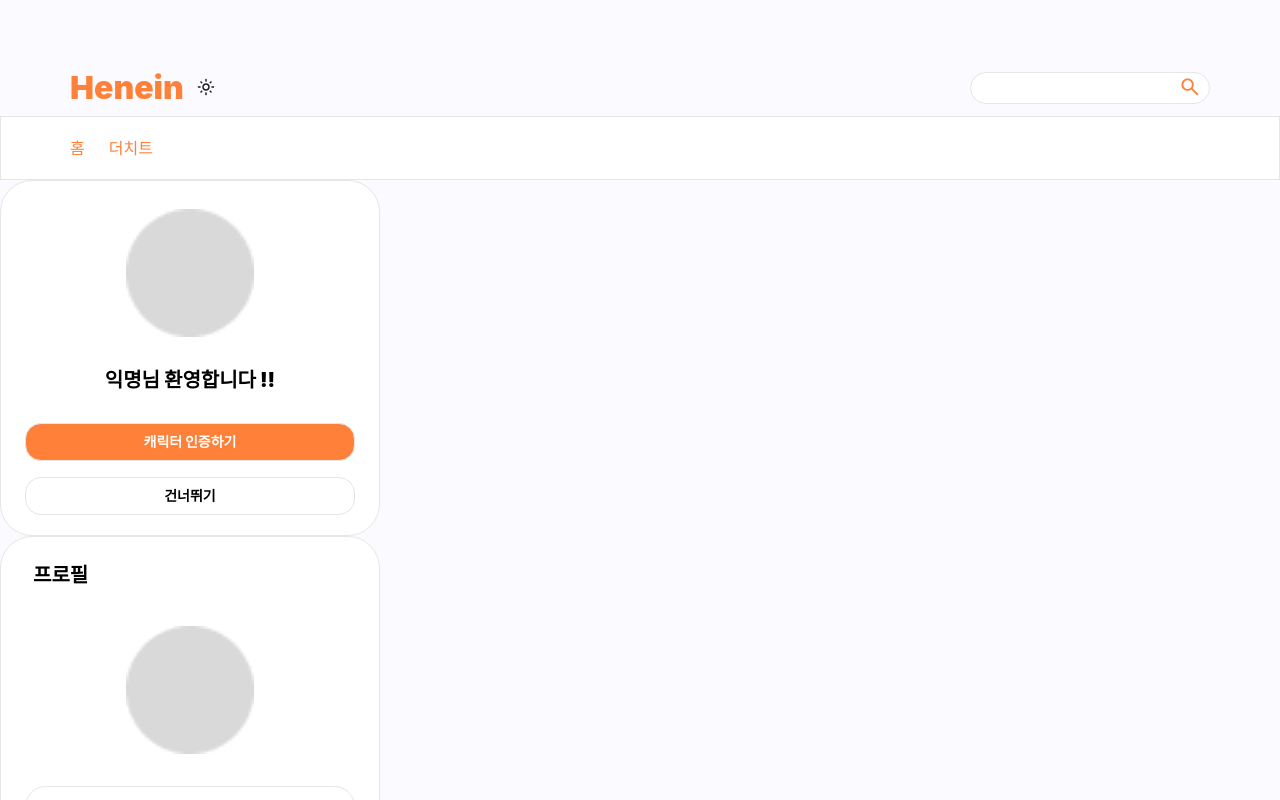
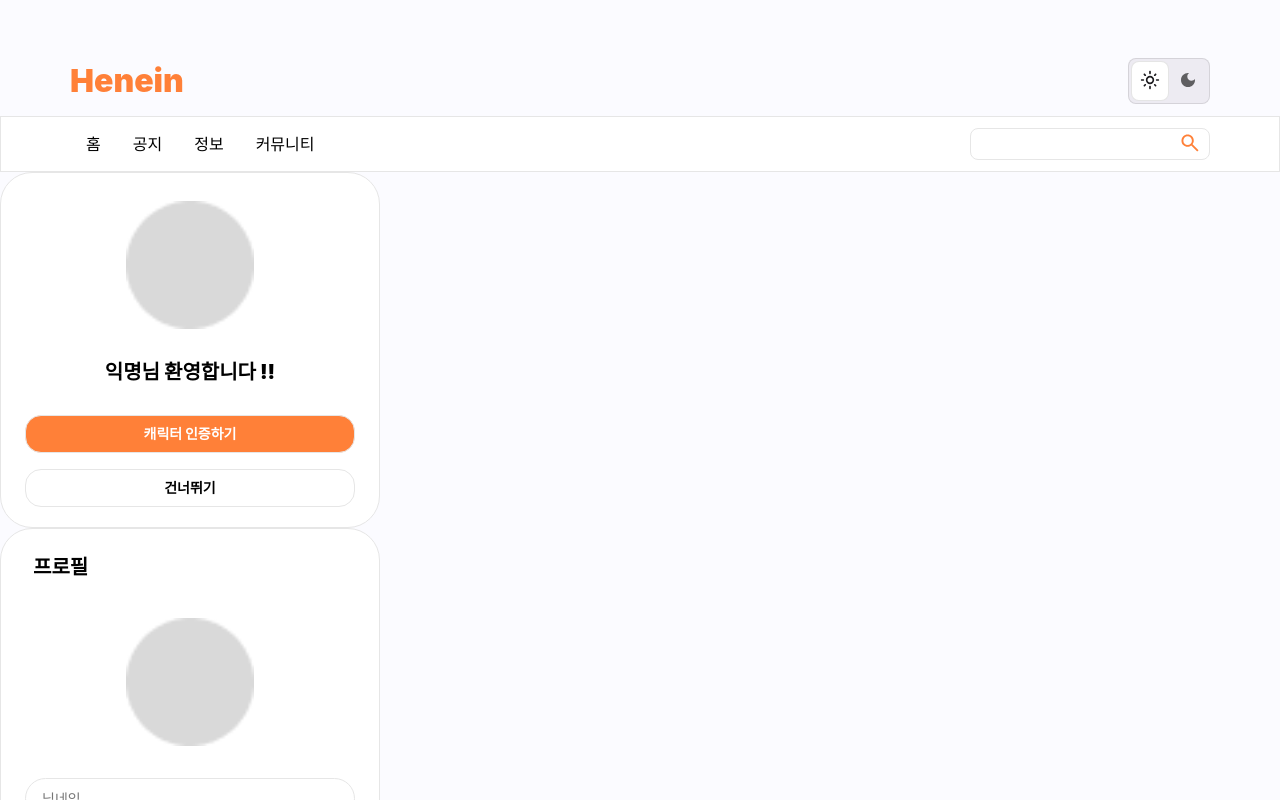
Before and after one commit to henein/mamudae, a Next.js app in the folder apps/: page /test in a window 1280 px wide. Shown: the top 800 px of the page. Built offline with nearby package versions, Linux system fonts and the light colour scheme; a web font is replaced by a local one.

Commit message:
header, mainPage ui변경사항 반영 #5, #6

```diff
--- a/apps/src/component/Header.tsx
+++ b/apps/src/component/Header.tsx
@@ -18,19 +18,48 @@ const Header = () => {
     <Layout>
       <LayoutTop>
         <TitleBox>
-          <SetDisplay>
+          <SetContent>
             <Link href='/'>
               <Title>Henein</Title>
             </Link>
             <DarkModeBtn onClick={() => dispatch(toggleDarkMode())}>
-              <Image
-                src='/headerCompoImages/light_mode.svg'
-                width='18'
-                height='18'
-                alt='light_mode'
-              />
+              <LightImg darkModeState={darkModeState}>
+                <Image
+                  src='/headerCompoImages/light_mode.svg'
+                  width='20'
+                  height='20'
+                  alt='light_mode'
+                />
+              </LightImg>
+              <DarkImg darkModeState={darkModeState}>
+                <Image
+                  src='/headerCompoImages/dark_mode.svg'
+                  width='20'
+                  height='20'
+                  alt='dark_mode'
+                />
+              </DarkImg>
             </DarkModeBtn>
-          </SetDisplay>
+          </SetContent>
+        </TitleBox>
+      </LayoutTop>
+
+      <LayoutBottom>
+        <SetContent>
+          <NavList>
+            <Link href='/'>
+              <Listdiv>홈</Listdiv>
+            </Link>
+            <Link href='/'>
+              <Listdiv>공지</Listdiv>
+            </Link>
+            <Link href='/'>
+              <Listdiv>정보</Listdiv>
+            </Link>
+            <Link href='/'>
+              <Listdiv>커뮤니티</Listdiv>
+            </Link>
+          </NavList>
           <InputBox>
             <InlineInput></InlineInput>
             <SubmitBtn>
@@ -42,14 +71,7 @@ const Header = () => {
               />
             </SubmitBtn>
           </InputBox>
-        </TitleBox>
-      </LayoutTop>
-
-      <LayoutBottom>
-        <NavList>
-          <Link href='/'>홈</Link>
-          <Link href='/'>더치트</Link>
-        </NavList>
+        </SetContent>
       </LayoutBottom>
     </Layout>
   );
@@ -59,12 +81,6 @@ export default Header;
 const Layout = styled.div`
   display: flex;
   flex-direction: column;
-  height: 180px;
-  a {
-    text-decoration: none;
-    color: ${customColor.orange};
-    margin: 0px, 10px;
-  }
 `;
 const LayoutTop = styled.div`
   display: flex;
@@ -80,20 +96,69 @@ const TitleBox = styled.div`
   width: 1140px;
   margin: 0 auto;
 `;
-const SetDisplay = styled.div`
+const SetContent = styled.div`
   display: flex;
-  gap: 10px;
+  justify-content: space-between;
   align-items: center;
+  width: 1140px;
 `;
 const Title = styled.h1`
   font-size: 32px;
   font-weight: 900;
+  color: ${customColor.orange};
+`;
+const DarkModeBtn = styled.button`
+  display: flex;
+  padding: 2px;
+  background-color: ${customColor.boardHeaderGray};
+  border: 1px solid ${customColor.borderColor};
+  border-radius: 8px;
+  &:hover {
+    cursor: pointer;
+  }
+`;
+const LightImg = styled.div<{ darkModeState: boolean }>`
+  padding: 8px;
+  border-radius: 8px;
+  background-color: ${({ darkModeState }) =>
+    darkModeState ? "none" : customColor.white};
+  border: ${({ darkModeState }) =>
+    darkModeState
+      ? `1px solid ${customColor.boardHeaderGray}`
+      : `1px solid ${customColor.borderColor}`};
+`;
+const DarkImg = styled.div<{ darkModeState: boolean }>`
+  padding: 8px;
+  border-radius: 8px;
+  background-color: ${({ darkModeState }) =>
+    darkModeState ? customColor.white : "none"};
+  border: ${({ darkModeState }) =>
+    darkModeState
+      ? `1px solid ${customColor.borderColor}`
+      : `1px solid ${customColor.boardHeaderGray}`};
+`;
+const LayoutBottom = styled.div`
+  display: flex;
+  justify-content: center;
+  height: 56px;
+  z-index: 999;
+  border: 1px solid ${customColor.whiteGray};
+  background-color: ${customColor.white};
+`;
+const NavList = styled.div`
+  display: flex;
+  align-items: center;
+`;
+const Listdiv = styled.div`
+  text-decoration: none;
+  color: ${customColor.black};
+  padding: 18.5px 16px;
 `;
 const InputBox = styled.form`
-  background-color: white;
+  background-color: ${customColor.white};
   width: 240px;
   height: 32px;
-  border-radius: 40px;
+  border-radius: 8px;
   border: none;
   display: flex;
   justify-content: center;
@@ -101,7 +166,7 @@ const InputBox = styled.form`
   border: 1px solid ${customColor.whiteGray};
 `;
 const InlineInput = styled.input`
-  width: 180px;
+  width: 200px;
   height: 30px;
   border: none;
   box-sizing: border-box;
@@ -115,38 +180,8 @@ const SubmitBtn = styled.button`
   padding: 2px;
   margin: 0;
   border: 0;
-  position: relative;
-  left: 10px;
   background-color: ${customColor.white};
   &:hover {
     cursor: pointer;
   }
 `;
-const DarkModeBtn = styled.button`
-  width: 24px;
-  height: 24px;
-  padding: 2px;
-  margin: 0;
-  border: 0;
-  background-color: ${customColor.backgroundGray};
-  &:hover {
-    cursor: pointer;
-  }
-`;
-
-const LayoutBottom = styled.div`
-  display: flex;
-  justify-content: center;
-  height: 64px;
-  z-index: 999;
-  border: 1px solid ${customColor.whiteGray};
-  background-color: white;
-`;
-const NavList = styled.div`
-  display: flex;
-  align-items: center;
-  height: 63px;
-  width: 1140px;
-  border-bottom: 1px solid ${customColor.whiteGray};
-  gap: 24px;
-`;
--- a/apps/src/constants/customColor.ts
+++ b/apps/src/constants/customColor.ts
@@ -18,6 +18,8 @@ export type customColorType = {
   floor: string;
   level: string;
   job: string;
+  boardShadow: string;
+  borderColor: string;
 };
 
 export const customColor: customColorType = {
@@ -40,4 +42,6 @@ export const customColor: customColorType = {
   floor: "#4B79EF",
   level: "#D36F13",
   job: "#7354B5",
+  boardShadow: "rgba(0, 0, 0, 0.05)",
+  borderColor: "rgba(0, 0, 0, 0.1)",
 };
--- a/apps/src/containers/MainPage/components/Board.tsx
+++ b/apps/src/containers/MainPage/components/Board.tsx
@@ -23,8 +23,7 @@ const Layout = styled.div`
 const BoardContent = styled.div<{ isLarge?: boolean }>`
   border: 1px solid ${customColor.whiteGray};
   background-color: ${customColor.white};
-  border-top: none;
-  border-radius: 32px;
+  border-radius: 16px;
   width: ${(props) => (props.isLarge ? "816px" : "396px")};
   height: 332px;
   box-sizing: border-box;
```
Also changed, not shown: apps/src/containers/MainPage/components/BoardHead.tsx (+3 -4 lines), apps/public/headerCompoImages/dark_mode.svg (added).
